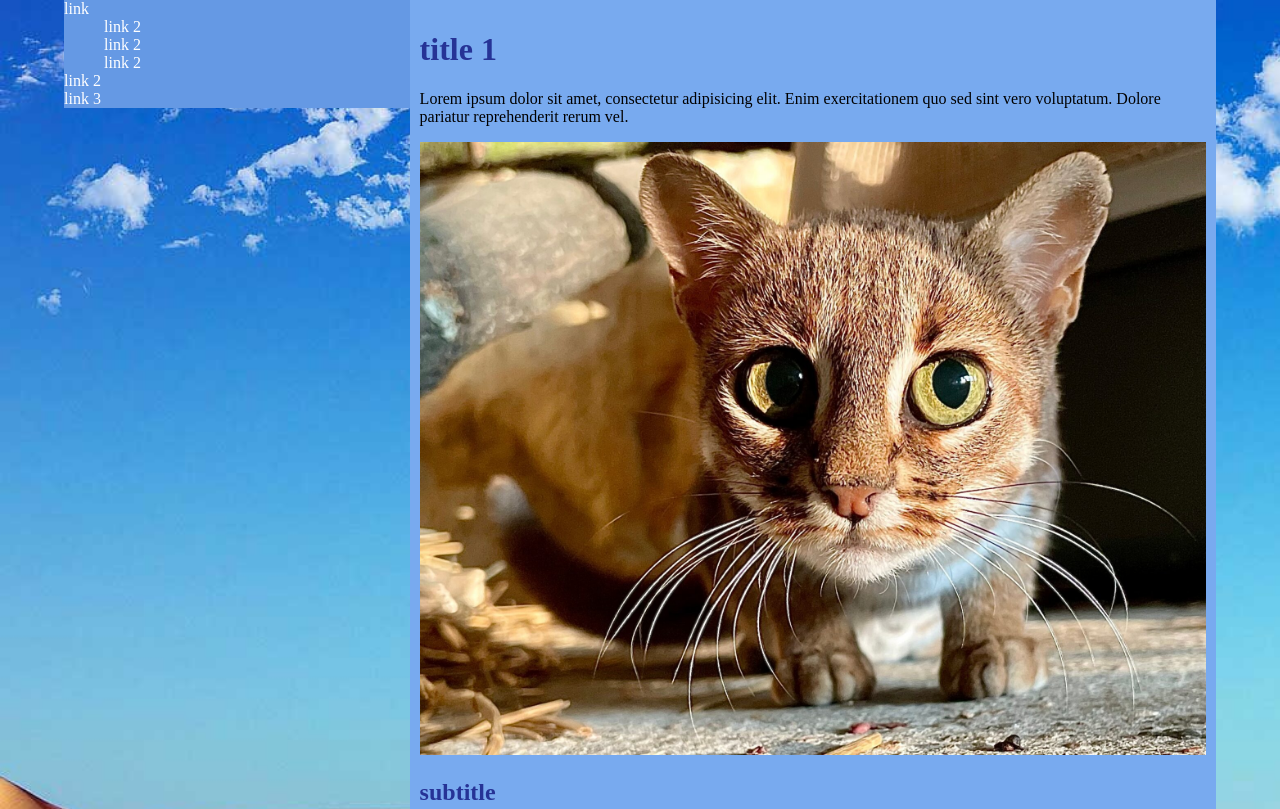
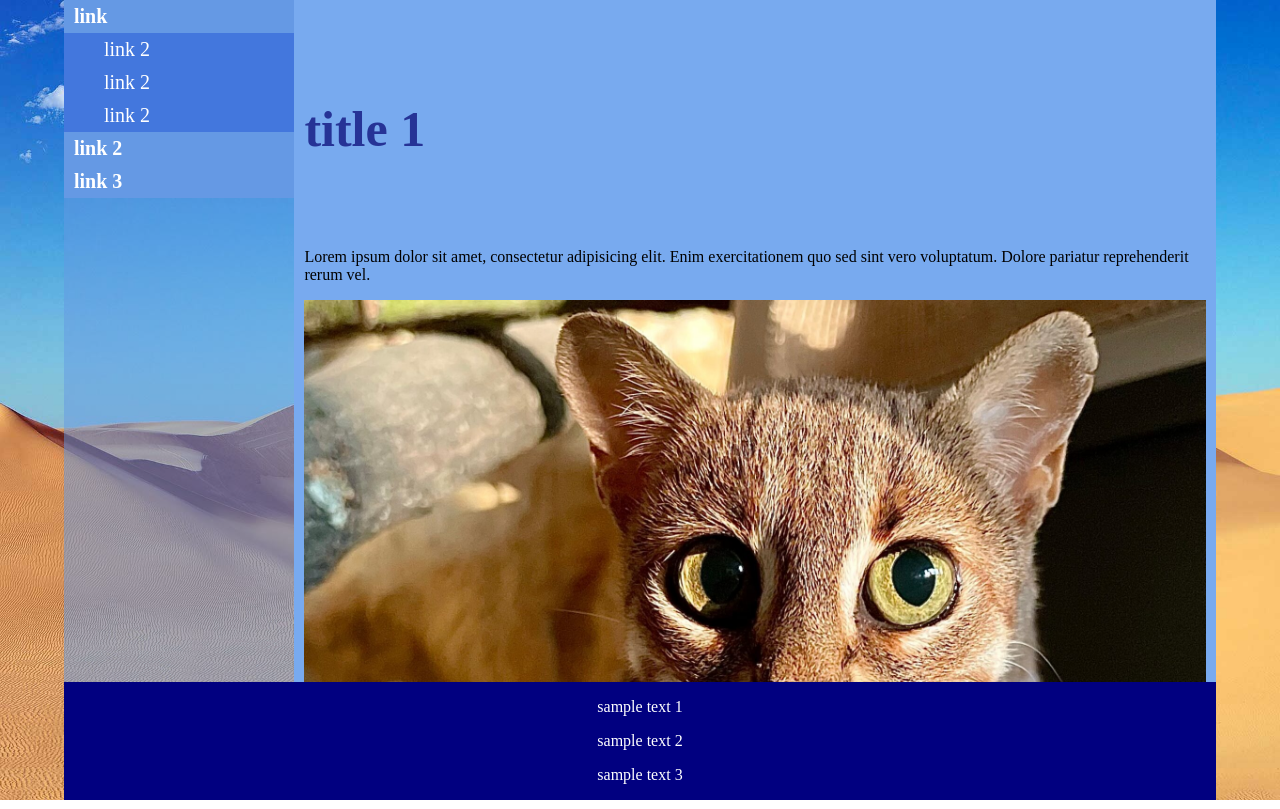
Before and after one commit to s27085/s27085.github.io, a plain HTML site: page index.html in a window 1280 px wide. Shown: the top 809 px of the page. Drawn offline with Linux system fonts and the light colour scheme.

Commit message:
skończony lab2

```diff
--- a/index.html
+++ b/index.html
@@ -6,8 +6,8 @@
     <link rel="stylesheet" href="style.css">
 </head>
 <body>
-    <div id="clearFloat">
-        <nav>
+    <div id="grid-container">
+        <div id="links">
             <ul>
                 <li><a href="">link</a></li>
                     <ul>
@@ -18,34 +18,36 @@
                 <li><a href="">link 2</a></li>
                 <li><a href="">link 3</a></li>
             </ul>
-        </nav>
-        <div id="rightPanel">
+        </div>
+        <div id="siteContent">
             <h1>title 1</h1>
             <p>Lorem ipsum dolor sit amet, consectetur adipisicing elit. Enim exercitationem quo sed sint vero voluptatum. Dolore pariatur reprehenderit rerum vel.</p>
             <img id="zdjęcie" src="kotek.jpg" alt="cotek">
+
             <h2>subtitle</h2>
             <p>Lorem ipsum dolor sit amet, consectetur adipisicing elit. Enim exercitationem quo sed sint vero voluptatum. Dolore pariatur reprehenderit rerum vel.</p>
+
             <h2>subtitle</h2>
             <p>Lorem ipsum.</p>
+
             <h1>title 2</h1>
-            <p>Lorem ipsum.
-            </p>
+            <p>Lorem ipsum.</p>
+
             <form method="post" action="index.html">
-                <div>
+                <div class="form-item">
                     <label for="imie">Imie i nazwisko</label><br>
                     <input type="text" id="imie" value="sdsd"><br>
                     <label for="pole">Opis</label><br>
                     <textarea id="pole" cols="30" rows="10" placeholder="wpisz coś o sobie"></textarea><br>
+                </div>
+                <div class="form-item">
                     <label for="wiek">Wiek</label><br>
-                </div>
-                <div>
                     <select id="wiek">
                         <option disabled selected >wybierz...</option>
                         <option value="">1 - 18</option>
                         <option value="">19 - 65</option>
                         <option value="">65+</option>
                     </select><br>
-                </div>
                     <div>
                         <label for="opcja1">Opcja</label><br>
                         <input type="radio" id="opcja1"> a<br>
@@ -53,6 +55,7 @@
                         <input type="radio" id="opcja3"> c<br>
                     </div>
                     <input type="submit" value="wyślij">
+                </div>
             </form>
             <table>
                 <tr>
@@ -68,11 +71,11 @@
                 <tr><td>11</td><td>12</td><td>13</td></tr>
             </table>
         </div>
-    </div>
-    <footer>
+        <div id="footer">
         <p>sample text 1</p>
         <p>sample text 2</p>
         <p>sample text 3</p>
-    </footer>
+        </div>
+    </div>
 </body>
 </html>
--- a/style.css
+++ b/style.css
@@ -1,65 +1,91 @@
+body{
+    padding: 0;
+    margin: 0;
+    background-image: url("dune.jpeg");
+    background-size: cover;
+    background-repeat: no-repeat;
+}
+#grid-container{
+    height: 100vh;
+    padding: 0 5%;
+    display: grid;
+    grid-template-columns: 20% 80%;
+}
+#siteContent{
+    background-color: #78AAEF;
+    padding: 10px;
+    max-height: 100%;
+    overflow-y: scroll;
+}
 #zdjęcie{
-    width: 100%;
+    max-width: 100%;
     aspect-ratio: auto;
 }
 #wiek{
     width: 120px;
 }
-body{
-    height: 100%;
-    padding: 0 5%;
-    margin: 0;
-    background-image: url("dune.jpeg");
-    background-size: cover;
-    background-repeat: no-repeat;
+h1{
+    font-size: 50px;
+    color: #263396;
+    margin: 10% 0;
 }
-footer{
+#footer{
+    grid-column-start: 1;
+    grid-column-end: 3;
     background-color: #010080;
     color: white;
     text-align: center;
-    overflow: hidden;
 }
-nav{
-    background-color: #6599E4;
-    height: 100%;
-    float: left;
-    width: 30%;
-    margin: 0;
+#links{
+    background-color:rgba(101,153,228, 0.5);
 }
-nav ul {
-    margin: 0;
+#links > ul > ul > li {
+    background-color: #4377DD;
+    padding-inline-start: 40px;
 }
-nav a{
+#links a{
     color: white;
     text-decoration: none;
     width: fit-content;
 }
-nav ul:first-child{
+#links ul{
     padding-inline-start: 0;
+    margin: 0;
 }
-nav li{
-    width: 100%;
+#links > ul > li{
+    font-weight: bold;
+    padding-inline-start: 10px;
+}
+#links li{
     display: block;
     background-color: #6599E4;
+    opacity: 100%;
+    padding: 5px;
+    font-size: 20px;
 }
-nav li:hover{
+#links li:hover{
     opacity: 80%;
 }
-#rightPanel{
-    box-sizing: border-box;
-    width: 70%;
-    float: right;
-    background-color: #78AAEF;
-    padding: 10px;
+form{
+    display: grid;
+    grid-template-columns: 50% 50%;
+    margin: 5%;
+    column-gap: 10%;
 }
-#clearFloat{
-    height: 100%;
+.form-item{
+    width: 50%;
 }
-#clearFloat::after{
-    clear: both;
-    display: table;
-    content: "";
+table{
+    width: 100%;
+    height: 25%;
 }
-h1, h2{
-    color: #263396;
+th{
+    background-color: #3376aa;
+    color: white;
 }
+td{
+    text-align: center;
+}
+tr:nth-of-type(even){
+    background-color: #bbd5f6;
+}
```
Lines whose indentation alone changed are shown as unchanged.
